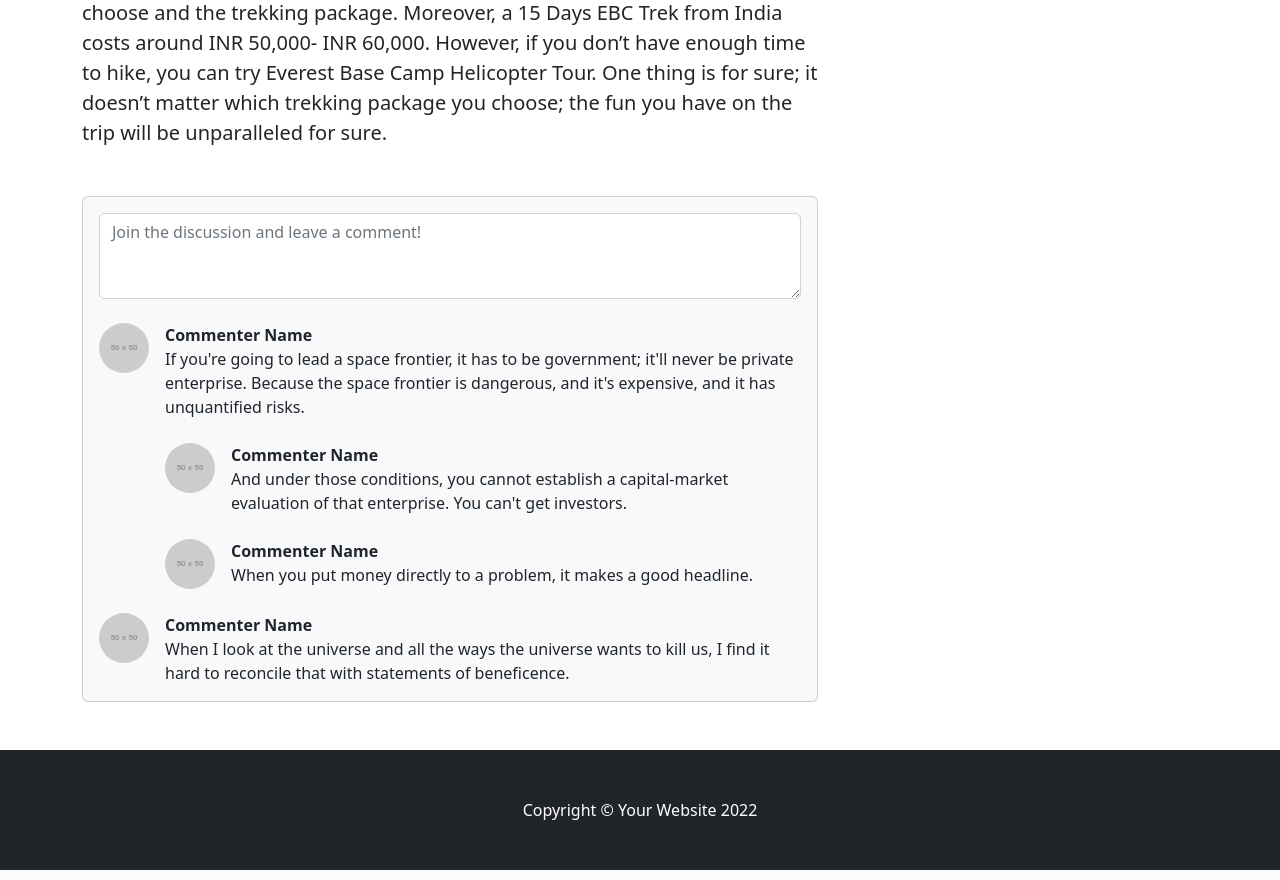
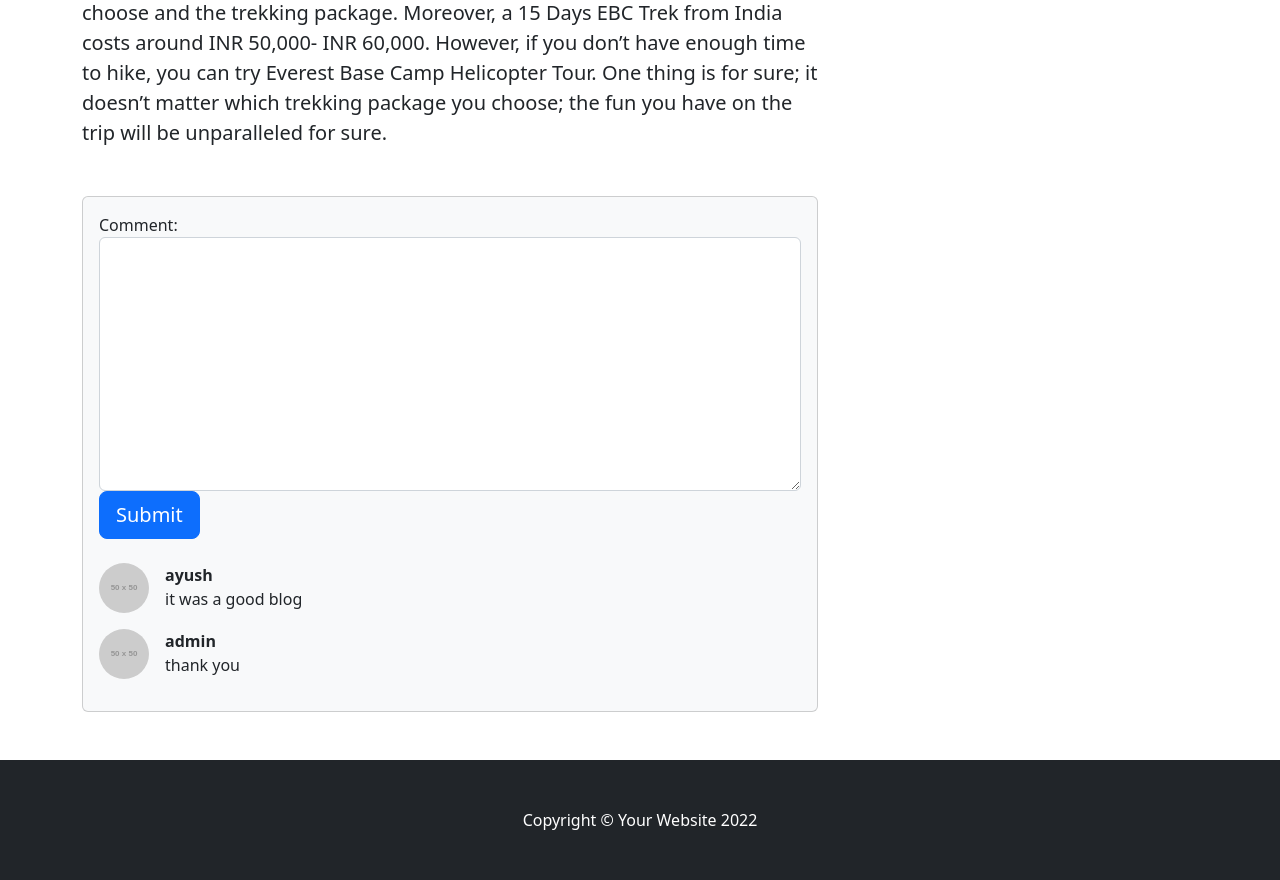
Before and after one commit to aadarsha000/ClassBased_advance_blog, a Django app: a page that uses templates/base.html in a window 1280 px wide. Shown: the part 3074-3954 px from the top of the page. Run offline with Django 4.2, Linux system fonts and the light colour scheme; data comes from the database, SQL or seed files in the repository; both versions use the stored data as it was after the commit; grey boxes labelled with a size stand in for pictures from a placeholder-image service; some libraries are stand-ins or nearby versions.

Commit message:
comment add

```diff
--- a/blog/admin.py
+++ b/blog/admin.py
@@ -1,5 +1,5 @@
 from django.contrib import admin
-from .models import Post, Category
+from .models import Post, Category, Comment
 # Register your models here.
 class PostAdmin(admin.ModelAdmin):
     list_display = ["title", "author", "category", "status", "published", "created", "updated"]
@@ -7,5 +7,9 @@ class PostAdmin(admin.ModelAdmin):
     search_fields = ["title", "category", "author"]
     prepopulated_fields = {"slug":("title",)}
 
+class CommentAdmin(admin.ModelAdmin):
+    list_display = ["user", "comment", "post"]
+
 admin.site.register(Category)
+admin.site.register(Comment, CommentAdmin)
 admin.site.register(Post, PostAdmin)
--- a/blog/forms.py
+++ b/blog/forms.py
@@ -1,5 +1,5 @@
 from django import forms
-from .models import Post
+from .models import Post, Comment
 
 class PostForm(forms.ModelForm):
     class Meta:
@@ -12,3 +12,9 @@ class PostForm(forms.ModelForm):
             'body': forms.TextInput(attrs={'class':'form-control form-control-lg'}),
             'image': forms.FileInput(attrs={'class':'form-control form-control-lg'}),
         }
+
+class CommentForm(forms.ModelForm):
+    comment = forms.CharField(widget = forms.Textarea(attrs={'class':'form-control'}))
+    class Meta:
+        model = Comment
+        fields = ["comment"]
--- a/blog/models.py
+++ b/blog/models.py
@@ -30,3 +30,12 @@ class Post(models.Model):
 
     def __str__(self):
         return self.title
+
+class Comment(models.Model):
+    user = models.ForeignKey(User, on_delete=models.CASCADE)
+    post = models.ForeignKey(Post, on_delete=models.CASCADE)
+    comment = models.TextField()
+    created = models.DateTimeField(auto_now=True)
+
+    def __str__(self):
+        return self.user.username
--- a/blog/views.py
+++ b/blog/views.py
@@ -1,6 +1,6 @@
 from django.shortcuts import render, get_object_or_404, redirect
-from .models import Post, Category
-from .forms import PostForm
+from .models import Post, Category, Comment
+from .forms import PostForm, CommentForm
 from django.utils.text import slugify
 from django.contrib.auth.decorators import login_required
 from django.core.paginator import Paginator, PageNotAnInteger, EmptyPage
@@ -35,9 +35,29 @@ def home(request):
 
 # detail view that show clicked post detail
 def post_detail(request, id, slug, category):
+    context ={}
     post = get_object_or_404(Post, id=id, slug=slug, status="PUBLISHED")
     posts = Post.objects.all().filter(category=category).exclude(id=id)
-    context ={}
+    comments = Comment.objects.all().filter(post=id)
+    new_comment=None
+    if request.method == "POST":
+        form = CommentForm(request.POST)
+        print("hello")
+        if form.is_valid():
+            new_comment=form.save(commit=False)
+            new_comment.user = request.user
+            new_comment.post = post
+            print("hi")
+            new_comment.save()
+            print("hello")
+        else:
+            print("error")
+    else:
+        form = CommentForm()
+        print("else")
+
+    context['comments']=comments
+    context['form']=form
     context["post"]=post
     context["posts"]=posts
     return render(request, "blog/postdetail.html", context)
@@ -54,7 +74,6 @@ def post_create(request):
             post.author = request.user
             post.slug = slugify(post.title)
             post.save()
-            return redirect("blog:home")
     else:
         form = PostForm()
     context = {"form":form}
--- a/templates/base.html
+++ b/templates/base.html
@@ -22,9 +22,14 @@
             <div class="collapse navbar-collapse" id="navbarSupportedContent">
                 <ul class="navbar-nav ms-auto mb-2 mb-lg-0">
                     <li class="nav-item"><a class="nav-link" href="{% url 'blog:home' %}">Home</a></li>
-                    <li class="nav-item"><a class="nav-link" href="{% url 'blog:post_create'%}">Create Post</a></li>
                     <li class="nav-item"><a class="nav-link" href="{% url 'account:profile'%}">Profile</a></li>
-                    <li class="nav-item"><a class="nav-link active" aria-current="page" href="#">Blog</a></li>
+                    {% if user.is_authenticated %}
+                        <li class="nav-item"><a class="nav-link" href="{% url 'blog:post_create'%}">Create Post</a></li>
+                        <li class="nav-item"><a class="nav-link active" aria-current="page" href="{% url 'account:logout'%}">Logout</a></li>
+                    {% else %}
+                        <li class="nav-item"><a class="nav-link active" aria-current="page" href="{% url 'account:login'%}">Login</a></li>
+                        <li class="nav-item"><a class="nav-link active" aria-current="page" href="{% url 'account:signup'%}">Signup</a></li>
+                    {% endif %}
                 </ul>
             </div>
         </div>
--- a/templates/blog/index.html
+++ b/templates/blog/index.html
@@ -9,7 +9,6 @@
     <div class="container">
         <div class="text-center my-5">
             <h1 class="fw-bolder">Welcome to Blog Home!</h1>
-            <p class="lead mb-0">A Bootstrap 5 starter layout for your next blog homepage</p>
         </div>
     </div>
 </header>
--- a/templates/blog/postdetail.html
+++ b/templates/blog/postdetail.html
@@ -33,40 +33,23 @@
                 <div class="card bg-light">
                     <div class="card-body">
                         <!-- Comment form-->
-                        <form class="mb-4"><textarea class="form-control" rows="3" placeholder="Join the discussion and leave a comment!"></textarea></form>
-                        <!-- Comment with nested comments-->
-                        <div class="d-flex mb-4">
-                            <!-- Parent comment-->
-                            <div class="flex-shrink-0"><img class="rounded-circle" src="https://dummyimage.com/50x50/ced4da/6c757d.jpg" alt="..." /></div>
-                            <div class="ms-3">
-                                <div class="fw-bold">Commenter Name</div>
-                                If you're going to lead a space frontier, it has to be government; it'll never be private enterprise. Because the space frontier is dangerous, and it's expensive, and it has unquantified risks.
-                                <!-- Child comment 1-->
-                                <div class="d-flex mt-4">
-                                    <div class="flex-shrink-0"><img class="rounded-circle" src="https://dummyimage.com/50x50/ced4da/6c757d.jpg" alt="..." /></div>
-                                    <div class="ms-3">
-                                        <div class="fw-bold">Commenter Name</div>
-                                        And under those conditions, you cannot establish a capital-market evaluation of that enterprise. You can't get investors.
-                                    </div>
-                                </div>
-                                <!-- Child comment 2-->
-                                <div class="d-flex mt-4">
-                                    <div class="flex-shrink-0"><img class="rounded-circle" src="https://dummyimage.com/50x50/ced4da/6c757d.jpg" alt="..." /></div>
-                                    <div class="ms-3">
-                                        <div class="fw-bold">Commenter Name</div>
-                                        When you put money directly to a problem, it makes a good headline.
-                                    </div>
+                        <form class="mb-4" method="POST">
+                            {% csrf_token %}
+                            {{form.as_table}}
+                            <button type="submit" class="btn btn-primary  btn-lg">Submit</button>
+                        </form>
+
+                        <!-- Single comment-->
+                        {% for comment in comments %}
+                            <div class="d-flex mb-3">
+                                <div class="flex-shrink-0"><img class="rounded-circle" src="https://dummyimage.com/50x50/ced4da/6c757d.jpg" alt="..." /></div>
+                                <div class="ms-3">
+                                    <div class="fw-bold">{{comment.user}}</div>
+                                    {{comment.comment}}
                                 </div>
                             </div>
-                        </div>
-                        <!-- Single comment-->
-                        <div class="d-flex">
-                            <div class="flex-shrink-0"><img class="rounded-circle" src="https://dummyimage.com/50x50/ced4da/6c757d.jpg" alt="..." /></div>
-                            <div class="ms-3">
-                                <div class="fw-bold">Commenter Name</div>
-                                When I look at the universe and all the ways the universe wants to kill us, I find it hard to reconcile that with statements of beneficence.
-                            </div>
-                        </div>
+                        {% endfor %}
+
                     </div>
                 </div>
             </section>
```
Also changed, not shown: templates/account/login.html (+58 -0 lines), templates/account/signup.html (+2 -10 lines), blog/migrations/0002_comment.py (added), blog/migrations/0003_comment_created.py (added), db.sqlite3, media/images/22/11/12/defaultUser.png (added).
